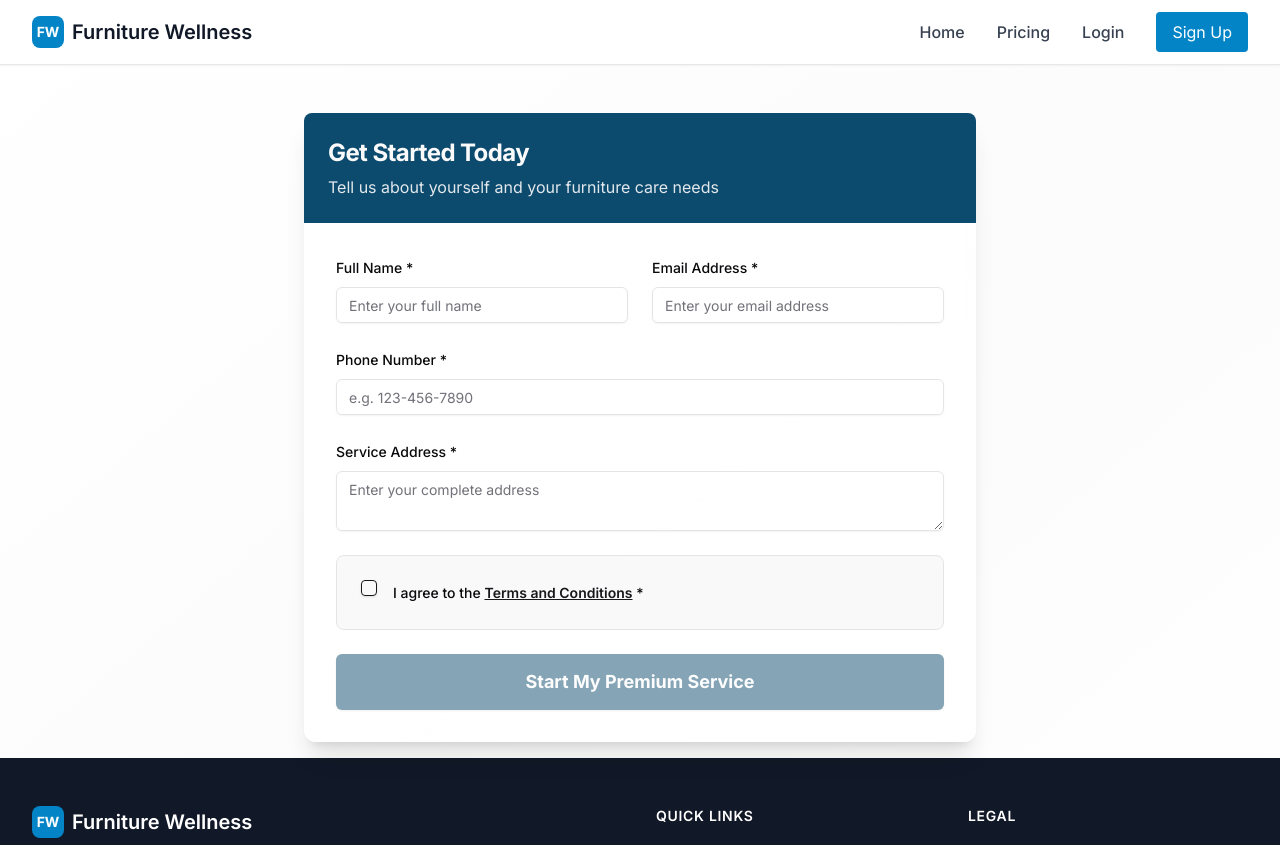
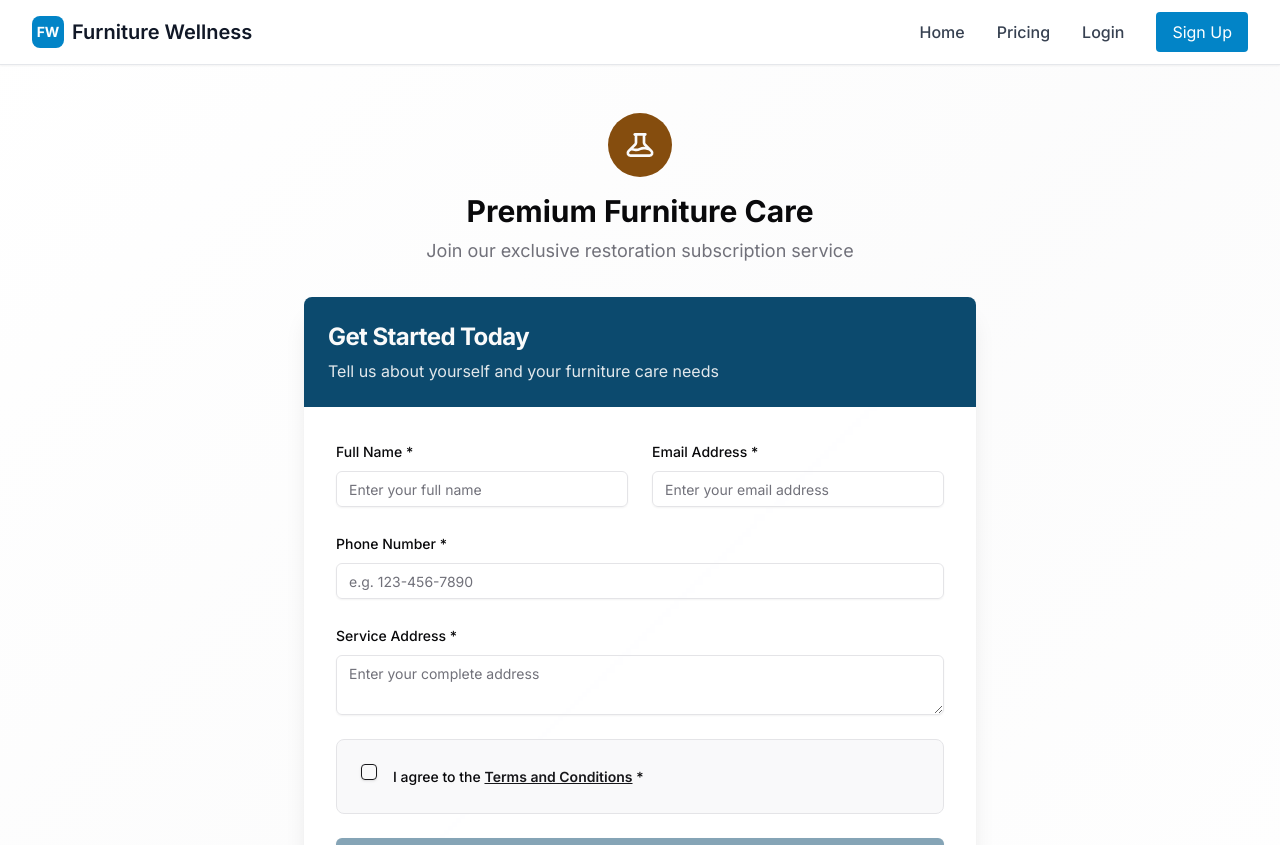
Before and after one commit to AdityaBansal114/skywalk, a Next.js app: page /user/form in a window 1280 px wide. Shown: the top 845 px of the page. Built offline with nearby package versions, Linux system fonts and the light colour scheme; no server answers.

Commit message:
fixed setDetails/user

```diff
--- a/src/pages/api/progress/set/index.ts
+++ b/src/pages/api/progress/set/index.ts
@@ -5,17 +5,17 @@ import { getAuth } from '@clerk/nextjs/server';
 
 export default async function POST(req: NextApiRequest, res: NextApiResponse) {
     try {
-    const body =  req.body;
+        const body = req.body;
 
         const { subscriptionType } = body;
 
-    const {userId : clerkId} =  getAuth(req);
+        const { userId: clerkId } = getAuth(req);
 
 
         if (!clerkId || !subscriptionType) {
             console.log(body)
             console.log("heyy")
-      return res.status(400).json({error: "invalid arguements"})
+            return res.status(400).json({ error: "invalid arguements" })
         }
 
         // Check if a progress record already exists
@@ -42,12 +42,12 @@ export default async function POST(req: NextApiRequest, res: NextApiResponse) {
                     currentStep: 1
                 },
             });
+
+            return res.status(200).json({ message: "successs" });
+
         }
-
-    return res.status(200).json({message: "successs"});
-
     } catch (error: any) {
         console.error("Error in /api/progress:", error);
-    return res.status(500).json({error: "Internal server error"})
+        return res.status(500).json({ error: "Internal server error" })
     }
 }
--- a/src/pages/api/user/setDetails/index.ts
+++ b/src/pages/api/user/setDetails/index.ts
@@ -17,7 +17,23 @@ export default async function POST(
             return res.status(400).json({error: "Unauthenticated"});
         }
 
+        const user = await db.user.findUnique({
+            where:{clerkId}
+        })
 
+        if(user){
+            await db.user.update({
+                where:{clerkId},
+                data:{
+                    email,
+                    phone,
+                    address,
+                    fullName
+                }
+            })
+        }
+
+        else{
                 await db.user.create({
                 data:{
                     fullName,
@@ -27,6 +43,8 @@ export default async function POST(
                     clerkId
                 }
             });
+
+        }
 
         await db.progress.update({
             where:{clerkId},
--- a/src/pages/user/form/index.tsx
+++ b/src/pages/user/form/index.tsx
@@ -74,29 +74,29 @@
 //       <main className="flex-grow p-4">
 //         <div className="max-w-2xl mx-auto pt-8">
 //           {/* Header Section */}
-//           <div className="text-center mb-8">
-//             <div className="inline-flex items-center justify-center w-16 h-16 bg-secondary-800 rounded-full mb-4">
-//               <svg
-//                 className="w-8 h-8 text-primary-foreground"
-//                 fill="none"
-//                 stroke="currentColor"
-//                 viewBox="0 0 24 24"
-//               >
-//                 <path
-//                   strokeLinecap="round"
-//                   strokeLinejoin="round"
-//                   strokeWidth={2}
-//                   d="M19.428 15.428a2 2 0 00-1.022-.547l-2.387-.477a6 6 0 00-3.86.517l-.318.158a6 6 0 01-3.86.517L6.05 15.21a2 2 0 00-1.806.547M8 4h8l-1 1v5.172a2 2 0 00.586 1.414l5 5c1.26 1.26.367 3.414-1.415 3.414H4.828c-1.782 0-2.674-2.154-1.414-3.414l5-5A2 2 0 009 10.172V5L8 4z"
-//                 />
-//               </svg>
-//             </div>
-//             <h1 className="text-3xl font-bold text-foreground mb-2">
-//               Premium Furniture Care
-//             </h1>
-//             <p className="text-muted-foreground text-lg">
-//               Join our exclusive restoration subscription service
-//             </p>
-//           </div>
+          // <div className="text-center mb-8">
+          //   <div className="inline-flex items-center justify-center w-16 h-16 bg-secondary-800 rounded-full mb-4">
+          //     <svg
+          //       className="w-8 h-8 text-primary-foreground"
+          //       fill="none"
+          //       stroke="currentColor"
+          //       viewBox="0 0 24 24"
+          //     >
+          //       <path
+          //         strokeLinecap="round"
+          //         strokeLinejoin="round"
+          //         strokeWidth={2}
+          //         d="M19.428 15.428a2 2 0 00-1.022-.547l-2.387-.477a6 6 0 00-3.86.517l-.318.158a6 6 0 01-3.86.517L6.05 15.21a2 2 0 00-1.806.547M8 4h8l-1 1v5.172a2 2 0 00.586 1.414l5 5c1.26 1.26.367 3.414-1.415 3.414H4.828c-1.782 0-2.674-2.154-1.414-3.414l5-5A2 2 0 009 10.172V5L8 4z"
+          //       />
+          //     </svg>
+          //   </div>
+          //   <h1 className="text-3xl font-bold text-foreground mb-2">
+          //     Premium Furniture Care
+          //   </h1>
+          //   <p className="text-muted-foreground text-lg">
+          //     Join our exclusive restoration subscription service
+          //   </p>
+          // </div>
 
 //           {/* Card with Form */}
 //           <Card className="shadow-xl border-0 bg-card/80 backdrop-blur-sm">
@@ -345,7 +345,31 @@ const UserFormPage: NextPage = () => {
       <Header />
 
       <main className="flex-grow p-4">
+
         <div className="max-w-2xl mx-auto pt-8">
+          <div className="text-center mb-8">
+            <div className="inline-flex items-center justify-center w-16 h-16 bg-secondary-800 rounded-full mb-4">
+              <svg
+                className="w-8 h-8 text-primary-foreground"
+                fill="none"
+                stroke="currentColor"
+                viewBox="0 0 24 24"
+              >
+                <path
+                  strokeLinecap="round"
+                  strokeLinejoin="round"
+                  strokeWidth={2}
+                  d="M19.428 15.428a2 2 0 00-1.022-.547l-2.387-.477a6 6 0 00-3.86.517l-.318.158a6 6 0 01-3.86.517L6.05 15.21a2 2 0 00-1.806.547M8 4h8l-1 1v5.172a2 2 0 00.586 1.414l5 5c1.26 1.26.367 3.414-1.415 3.414H4.828c-1.782 0-2.674-2.154-1.414-3.414l5-5A2 2 0 009 10.172V5L8 4z"
+                />
+              </svg>
+            </div>
+            <h1 className="text-3xl font-bold text-foreground mb-2">
+              Premium Furniture Care
+            </h1>
+            <p className="text-muted-foreground text-lg">
+              Join our exclusive restoration subscription service
+            </p>
+          </div>
           {/* Card with Form */}
           <Card className="shadow-xl border-0 bg-card/80 backdrop-blur-sm">
             <CardHeader className="bg-gradient-to-r bg-primary-900 from-primary to-primary/90 text-primary-foreground rounded-t-lg">
--- a/src/pages/user/progress/index.tsx
+++ b/src/pages/user/progress/index.tsx
@@ -268,7 +268,7 @@ export default function TimelinePage() {
         console.error("Failed to fetch step status:", error)
         router.push("/pricing")
       } finally {
-        setTimeout(() => setLoading(false), 200) // ✅ stop loader when done
+        setTimeout(() => setLoading(false), 2000) // ✅ stop loader when done
       }
     }
 
```
Lines whose indentation alone changed are shown as unchanged.
